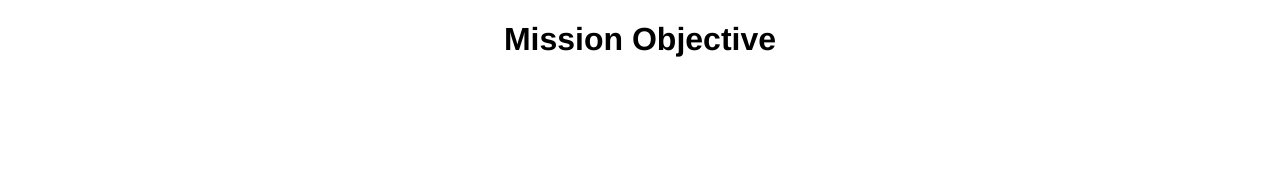
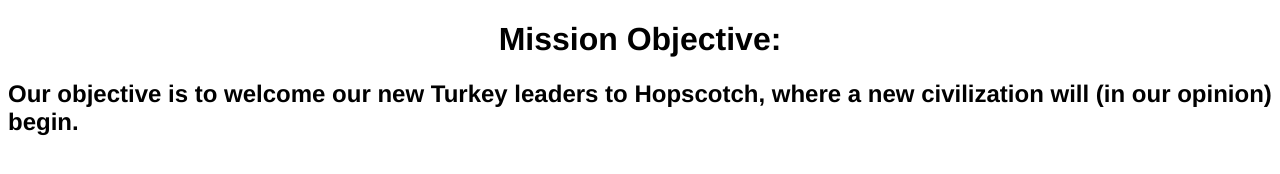
Before and after one commit to DogIcing/TeamTurkey, a plain HTML site: page index.html in a window 1280 px wide. Drawn offline with Linux system fonts and the light colour scheme.

Commit message:
Update index.html

```diff
--- a/index.html
+++ b/index.html
@@ -9,6 +9,8 @@ body {
   font-family: "Helvetica", Verdana, 	Arial;
 }
   </style>
-  <h1 align=center>Mission Objective</h1>
+  <h1 align=center>Mission Objective:</h1>
+
+ <h2>Our objective is to welcome our new Turkey leaders to Hopscotch, where a new civilization will (in our opinion) begin.</h2>
 </body>
 </html>
```
